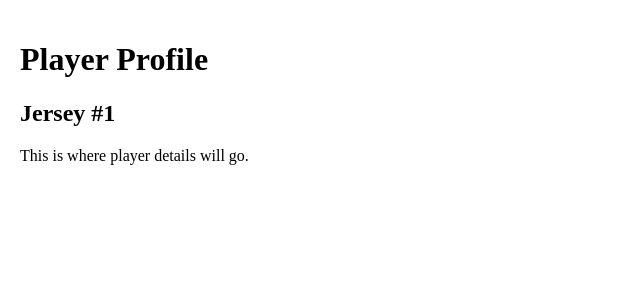
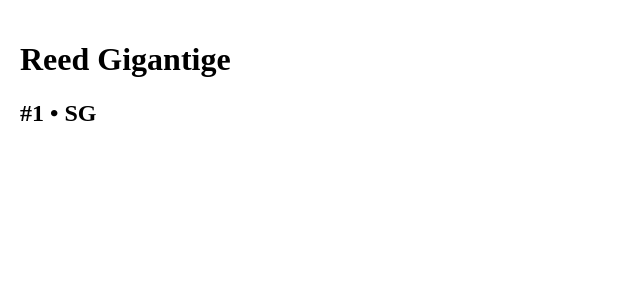
Before and after one commit to typicalryanb3-sys/ryan-basketball-app, a Next.js app: page /roster/1 in a window 1280 px wide. Shown: the top 300 px of the page, without its empty margins (0-640 px from the left). Built offline with nearby package versions, Linux system fonts and the light colour scheme.

Commit message:
Update page.js

```diff
--- a/app/roster/[number]/page.js
+++ b/app/roster/[number]/page.js
@@ -1,12 +1,32 @@
+const players = [
+  { name: "Brody Ludwig", number: 30, position: "PG" },
+  { name: "Kaden Dorshner", number: 34, position: "SF" },
+  { name: "Tripp Johnson", number: 23, position: "C" },
+  { name: "Jimmy Peplinski", number: 33, position: "PF" },
+  { name: "Lambeau Zillgies", number: 22, position: "SG" },
+  { name: "Kellen Gaurd", number: 20, position: "SF" },
+  { name: "Jax Grutza", number: 13, position: "PF" },
+  { name: "Reed Gigantige", number: 1, position: "SG" },
+  { name: "Mack Zuleger", number: 42, position: "PG" },
+  { name: "Karson Betka", number: 50, position: "C" },
+  { name: "Ian Weiting", number: 51, position: "PG" },
+  { name: "Ryan Bendtschneider", number: 44, position: "PF" },
+  { name: "Fritz Koeler", number: 31, position: "C" },
+];
+
 export default function PlayerPage({ params }) {
-  const { number } = params;
+  const playerNumber = parseInt(params.number);
+
+  const player = players.find(p => p.number === playerNumber);
+
+  if (!player) {
+    return <div style={{ padding: 20 }}>Player not found.</div>;
+  }
 
   return (
     <div style={{ padding: 20 }}>
-      <h1>Player Profile</h1>
-      <h2>Jersey #{number}</h2>
-
-      <p>This is where player details will go.</p>
+      <h1>{player.name}</h1>
+      <h2>#{player.number} • {player.position}</h2>
     </div>
   );
 }
```
